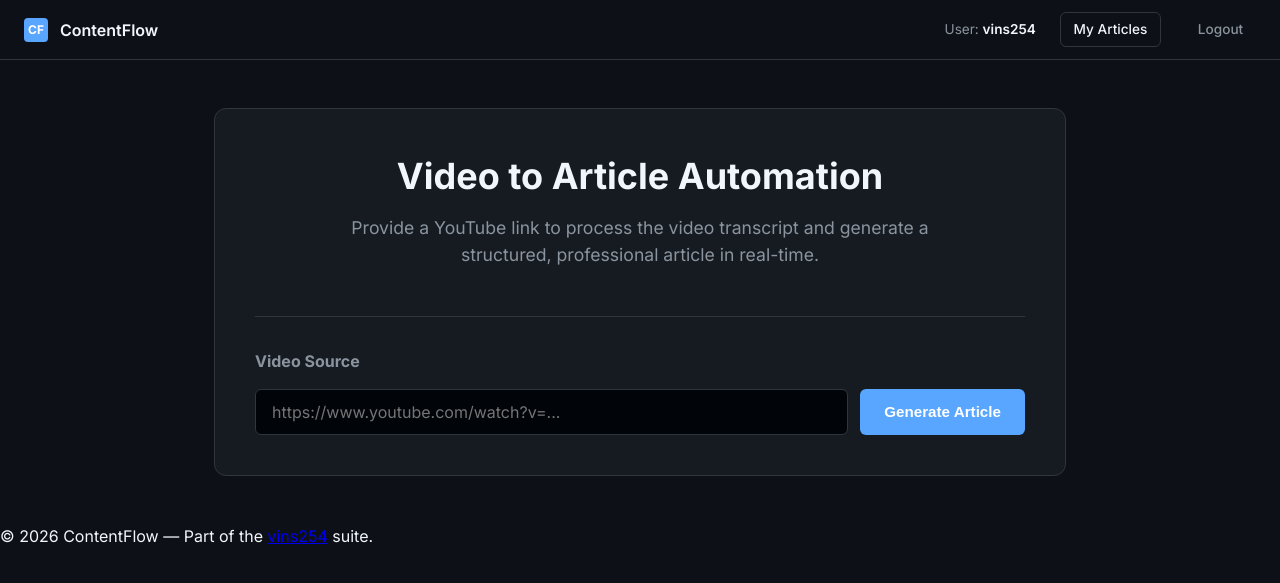
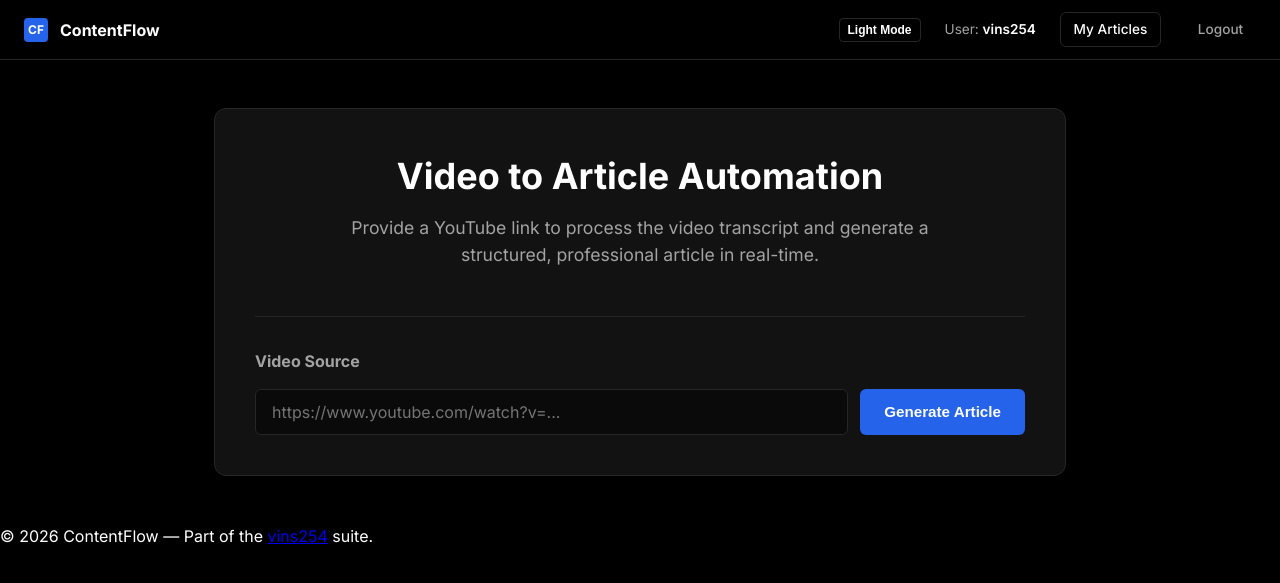
Before and after one commit to vins254/AI-Blog-Article-Generator, a Django app: page / in a window 1280 px wide. Shown: the top 583 px of the page. Run offline with Django 5.2, Linux system fonts and the light colour scheme; a user stored in the database is signed in.

Commit message:
design: implement black/gray/blue/white palette with light/dark mode toggle

```diff
--- a/client/static/css/styles.css
+++ b/client/static/css/styles.css
@@ -1,24 +1,41 @@
 /* ==========================================================================
-   ContentFlow — Original Structure / Refined Colors & Fonts
+   ContentFlow — Standard Theme System (Black, Grey, Blue, White)
    ========================================================================== */
 
 @import url('https://fonts.googleapis.com/css2?family=Inter:wght@400;500;600;700&family=Source+Serif+4:ital,opsz,wght@0,8..60,400;0,8..60,600;0,8..60,700;1,8..60,400&display=swap');
 
 :root {
-  --bg-main: #0d1117;        /* Deep Slate Blue */
-  --bg-secondary: #010409;   /* Dark Navy */
-  --bg-card: #161b22;        /* Charcoal Gray */
-  --border-soft: #30363d;    /* Soft Dark Gray */
+  /* DARK THEME (Default) */
+  --bg-main: #000000;
+  --bg-secondary: #0a0a0a;
+  --bg-card: #121212;
+  --border-soft: #262626;
 
-  --text-primary: #f0f6fc;   /* Soft Off-white */
-  --text-secondary: #8b949e; /* Muted Gray */
-  --text-muted: #484f58;     /* Faded Gray */
+  --text-primary: #ffffff;
+  --text-secondary: #a3a3a3;
+  --text-muted: #525252;
 
-  --accent: #58a6ff;         /* Calm Medium Blue */
-  --accent-hover: #1f6feb;
-  --danger: #f85149;
+  --accent: #2563eb;         /* Pure Blue */
+  --accent-hover: #1d4ed8;
+  --danger: #dc2626;
 
   --radius: 6px;
+}
+
+[data-theme="light"] {
+  /* LIGHT THEME */
+  --bg-main: #ffffff;
+  --bg-secondary: #f9fafb;
+  --bg-card: #f3f4f6;
+  --border-soft: #e5e7eb;
+
+  --text-primary: #111827;
+  --text-secondary: #4b5563;
+  --text-muted: #9ca3af;
+
+  --accent: #2563eb;
+  --accent-hover: #1d4ed8;
+  --danger: #ef4444;
 }
 
 * { margin: 0; padding: 0; box-sizing: border-box; }
@@ -28,10 +45,10 @@ body {
   background-color: var(--bg-main);
   color: var(--text-primary);
   line-height: 1.5;
-  -webkit-font-smoothing: antialiased;
+  transition: background-color 0.3s, color 0.3s;
 }
 
-/* ── NAVIGATION (Original Structure) ── */
+/* ── NAVIGATION ── */
 .navbar {
   display: flex;
   align-items: center;
@@ -50,7 +67,7 @@ body {
   gap: 0.75rem;
   text-decoration: none;
   color: var(--text-primary);
-  font-weight: 600;
+  font-weight: 700;
 }
 
 .brand-icon {
@@ -82,6 +99,20 @@ body {
 .btn-nav-outline:hover { background-color: var(--bg-card); }
 .btn-nav-ghost { color: var(--text-secondary); }
 .btn-nav-ghost:hover { color: var(--danger); }
+
+/* ── THEME TOGGLE ── */
+.theme-toggle {
+    background: none;
+    border: 1px solid var(--border-soft);
+    color: var(--text-primary);
+    cursor: pointer;
+    padding: 4px 8px;
+    border-radius: 4px;
+    font-size: 0.75rem;
+    font-weight: 600;
+    transition: all 0.2s;
+}
+.theme-toggle:hover { background-color: var(--bg-card); }
 
 /* ── MAIN CONTENT ── */
 .main-content {
@@ -116,7 +147,6 @@ input[type="url"], .form-input {
   color: var(--text-primary);
   font-family: inherit;
   font-size: 1rem;
-  transition: border-color 0.2s;
 }
 input:focus { outline: none; border-color: var(--accent); }
 
@@ -133,7 +163,6 @@ input:focus { outline: none; border-color: var(--accent); }
 .btn-primary { background-color: var(--accent); color: #fff; }
 .btn-primary:hover { background-color: var(--accent-hover); }
 .btn-primary:disabled { opacity: 0.5; cursor: not-allowed; }
-.btn-full { width: 100%; }
 
 /* ── LOADING ── */
 .loading-container {
@@ -155,7 +184,7 @@ input:focus { outline: none; border-color: var(--accent); }
   animation: spin 0.8s linear infinite;
 }
 @keyframes spin { to { transform: rotate(360deg); } }
-.loading-text { color: var(--text-secondary); font-size: 0.95rem; }
+.loading-text { color: var(--text-secondary); }
 
 /* ── ARTICLE OUTPUT ── */
 .blog-output {
@@ -165,12 +194,6 @@ input:focus { outline: none; border-color: var(--accent); }
   padding-top: 3rem;
 }
 .blog-output.active { display: block; }
-.blog-output-header {
-    display: flex; align-items: center; gap: 8px;
-    font-size: 0.85rem; color: var(--text-muted); text-transform: uppercase; letter-spacing: 0.05em;
-    margin-bottom: 2rem;
-}
-.status-dot { width: 8px; height: 8px; border-radius: 50%; background-color: #22c55e; }
 
 .blog-content {
   font-family: 'Source Serif 4', serif;
@@ -183,9 +206,6 @@ input:focus { outline: none; border-color: var(--accent); }
 }
 
 /* ── ARCHIVE LIST ── */
-.blog-list-header { display: flex; justify-content: space-between; align-items: center; margin-bottom: 2rem; }
-.blog-count { font-size: 0.85rem; color: var(--text-muted); }
-
 .blog-item {
   display: block;
   padding: 1.5rem;
@@ -195,39 +215,23 @@ input:focus { outline: none; border-color: var(--accent); }
   margin-bottom: 1rem;
   transition: all 0.2s;
 }
-.blog-item:hover { border-color: var(--text-muted); background-color: rgba(255,255,255,0.02); }
+.blog-item:hover { background-color: var(--bg-secondary); }
 .blog-item-title { font-size: 1.1rem; font-weight: 600; color: var(--accent); margin-bottom: 0.5rem; }
 .blog-item-preview { font-size: 0.9rem; color: var(--text-secondary); margin-bottom: 1rem; }
 .blog-item-meta { display: flex; justify-content: space-between; align-items: center; font-size: 0.85rem; color: var(--text-muted); }
-.meta-tag { background-color: var(--bg-secondary); padding: 2px 6px; border-radius: 4px; font-weight: 600; }
 
 /* ── AUTH PAGES ── */
 .auth-wrapper { min-height: 100vh; display: flex; align-items: center; justify-content: center; padding: 2rem; }
 .auth-card { max-width: 400px; width: 100%; }
-.auth-header { text-align: center; margin-bottom: 2rem; }
-.auth-icon {
-    width: 40px; height: 40px; background-color: var(--accent); border-radius: 8px;
-    display: flex; align-items: center; justify-content: center; margin: 0 auto 1rem;
-}
 .form-group { margin-bottom: 1.5rem; }
 .form-group label { display: block; font-size: 0.9rem; margin-bottom: 0.5rem; color: var(--text-secondary); }
 .form-error {
-    background-color: rgba(248, 81, 73, 0.1); border: 1px solid var(--danger);
+    background-color: rgba(220, 38, 38, 0.1); border: 1px solid var(--danger);
     color: var(--danger); padding: 0.75rem; border-radius: var(--radius); margin-bottom: 1.5rem; font-size: 0.9rem;
 }
-.auth-footer { text-align: center; margin-top: 1.5rem; font-size: 0.9rem; color: var(--text-secondary); }
 .auth-footer a { color: var(--accent); text-decoration: none; }
-
-/* ── TOAST ── */
-.toast {
-  position: fixed; bottom: 2rem; right: 2rem; padding: 1rem;
-  background-color: var(--bg-card); border: 1px solid var(--border-soft); border-radius: var(--radius);
-  transform: translateY(200%); transition: transform 0.3s cubic-bezier(0.175, 0.885, 0.32, 1.275);
-}
-.toast.show { transform: translateY(0); }
 
 @media (max-width: 640px) {
   .hero-title { font-size: 1.75rem; }
   .input-group { flex-direction: column; }
-  .navbar { padding: 1rem; }
 }
--- /dev/null
+++ b/client/static/js/theme-controller.js
@@ -0,0 +1,28 @@
+/**
+ * ContentFlow — Shared Theme Controller
+ * Manages Light/Dark mode state and persistence.
+ */
+(function() {
+    const applyTheme = (theme) => {
+        document.documentElement.setAttribute('data-theme', theme);
+        localStorage.setItem('cf_theme', theme);
+        const toggle = document.getElementById('themeToggle');
+        if (toggle) {
+            toggle.textContent = theme === 'light' ? 'Dark Mode' : 'Light Mode';
+        }
+    };
+
+    const savedTheme = localStorage.getItem('cf_theme') || 'dark';
+    document.documentElement.setAttribute('data-theme', savedTheme);
+
+    window.addEventListener('DOMContentLoaded', () => {
+        const toggle = document.getElementById('themeToggle');
+        if (toggle) {
+            toggle.textContent = savedTheme === 'light' ? 'Dark Mode' : 'Light Mode';
+            toggle.addEventListener('click', () => {
+                const current = document.documentElement.getAttribute('data-theme');
+                applyTheme(current === 'light' ? 'dark' : 'light');
+            });
+        }
+    });
+})();
--- a/client/templates/all-blogs.html
+++ b/client/templates/all-blogs.html
@@ -35,6 +35,7 @@
     <meta name="viewport" content="width=device-width, initial-scale=1.0">
     <title>My Articles — ContentFlow</title>
     <link rel="stylesheet" href="{% static 'css/styles.css' %}">
+    <script src="{% static 'js/theme-controller.js' %}"></script>
 </head>
 <body>
     <!-- Navbar -->
@@ -44,6 +45,7 @@
             ContentFlow
         </a>
         <div class="navbar-links">
+            <button id="themeToggle" class="theme-toggle">Mode</button>
             <span class="nav-user">User: <span class="username">{{ user.username }}</span></span>
             <a href="/" class="btn-nav btn-nav-outline">New Article</a>
             <a href="/logout" class="btn-nav btn-nav-ghost">Logout</a>
--- a/client/templates/blog-details.html
+++ b/client/templates/blog-details.html
@@ -35,6 +35,7 @@
     <meta name="viewport" content="width=device-width, initial-scale=1.0">
     <title>{{ blog_article_detail.youtube_title }} — ContentFlow</title>
     <link rel="stylesheet" href="{% static 'css/styles.css' %}">
+    <script src="{% static 'js/theme-controller.js' %}"></script>
 </head>
 <body>
     <!-- Navbar -->
@@ -44,6 +45,7 @@
             ContentFlow
         </a>
         <div class="navbar-links">
+            <button id="themeToggle" class="theme-toggle">Mode</button>
             <span class="nav-user">User: <span class="username">{{ user.username }}</span></span>
             <a href="/blog-list" class="btn-nav btn-nav-outline">Archive</a>
             <a href="/logout" class="btn-nav btn-nav-ghost">Logout</a>
--- a/client/templates/index.html
+++ b/client/templates/index.html
@@ -44,8 +44,8 @@
     <meta charset="UTF-8">
     <meta name="viewport" content="width=device-width, initial-scale=1.0">
     <meta name="description" content="Automate your content workflow by converting YouTube videos into structured articles.">
-    <title>ContentFlow — Video Content Automation</title>
     <link rel="stylesheet" href="{% static 'css/styles.css' %}">
+    <script src="{% static 'js/theme-controller.js' %}"></script>
 </head>
 <body>
     <!-- ── NAVIGATION ── -->
@@ -55,6 +55,7 @@
             ContentFlow
         </a>
         <div class="navbar-links">
+            <button id="themeToggle" class="theme-toggle">Mode</button>
             <span class="nav-user">User: <span class="username">{{ user.username }}</span></span>
             <a href="/blog-list" class="btn-nav btn-nav-outline">My Articles</a>
             <a href="/logout" class="btn-nav btn-nav-ghost">Logout</a>
@@ -151,11 +152,7 @@
             }
         }
 
-        /**
-         * PERSISTENCE: HYDRATION ON LOAD
-         * When the user reloads the page, we want to restore their previous session data
-         * so they don't lose their work. We pull this from the browser's localStorage.
-         */
+        // Initialize dashboard state on load
         window.addEventListener('DOMContentLoaded', () => {
             const savedUrl = localStorage.getItem('cf_last_url');
             const savedContent = localStorage.getItem('cf_last_content');
```
